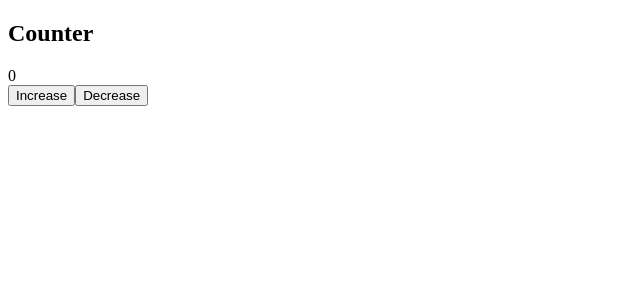
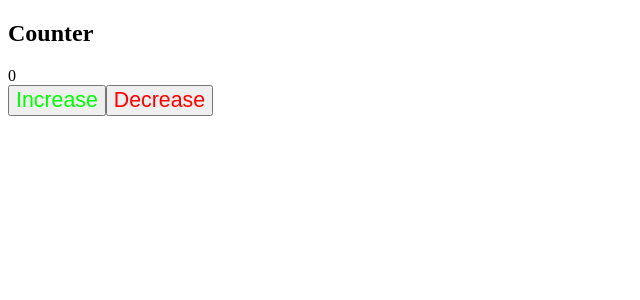
Before and after one commit to jeffhongxiao/redux-intro-ceddia, a React (Create React App) app: page / in a window 1280 px wide. Shown: the top 300 px of the page, without its empty margins (0-640 px from the left). Built offline with nearby package versions, Linux system fonts and the light colour scheme.

Commit message:
add css to CounterButton

```diff
--- /dev/null
+++ b/src/views/CounterButton.css
@@ -0,0 +1,9 @@
+.increaseButton {
+  color: #0f0;
+  font-size: 16pt;
+}
+
+.decreaseButton {
+  color: #f00;
+  font-size: 16pt;
+}
--- a/src/views/CounterButtons.js
+++ b/src/views/CounterButtons.js
@@ -1,5 +1,7 @@
 import React from 'react';
 import { connect } from 'react-redux';
+
+import './CounterButton.css';
 
 class CounterButtons extends React.Component {
 
@@ -14,8 +16,8 @@ class CounterButtons extends React.Component {
   render() {
     return (
       <div>
-        <button onClick={this.increment}>Increase</button>
-        <button onClick={this.decrement}>Decrease</button>
+        <button className="increaseButton" onClick={this.increment}>Increase</button>
+        <button className="decreaseButton" onClick={this.decrement}>Decrease</button>
       </div>
     );
   }
```
